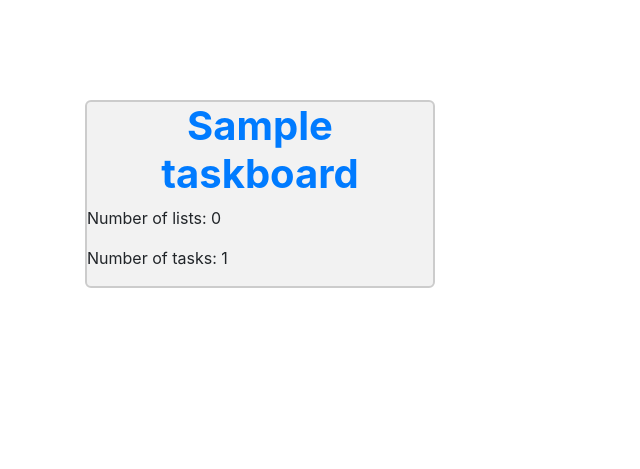
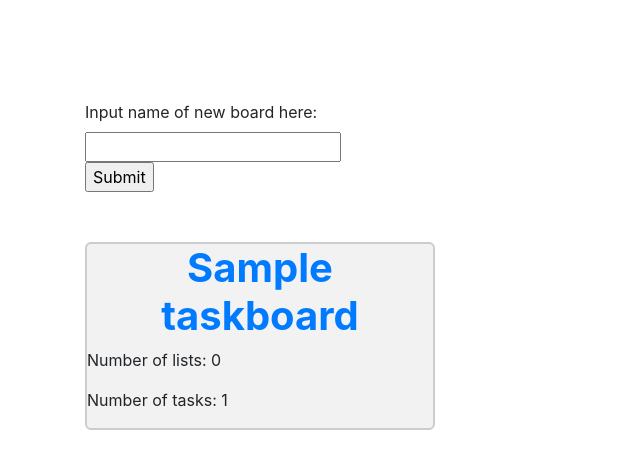
Before and after one commit to AronFreyr/notemaster, a Django app: page /taskmaster/ in a window 1280 px wide. Shown: the top 469 px of the page, without its empty margins (0-640 px from the left). Run offline with Django 3.2, Linux system fonts and the light colour scheme; a user stored in the database is signed in; data comes from the database, SQL or seed files in the repository; tables that the repository leaves empty hold one stand-in row (values such as "Sample post"); parts of the project's set-up code (start-up, migrations or seed data) failed here and were passed over; some libraries are stand-ins or nearby versions.

Commit message:
Fixed a bug when moving a task from no list to a new list. Made it possible to create a board.

```diff
--- a/taskmaster/forms.py
+++ b/taskmaster/forms.py
@@ -3,7 +3,7 @@ from taskmaster.models import Task
 
 class AddBoardForm(forms.Form):
 
-    board_name = forms.CharField(label='Input board name here:')
+    board_name = forms.CharField(label='Input name of new board here:')
 
     class Meta:
         fields = ['board_name']
--- a/taskmaster/static/taskmaster/css/index.css
+++ b/taskmaster/static/taskmaster/css/index.css
@@ -9,3 +9,7 @@
     text-align: center;
     font-weight: bold;
 }
+
+.create-board-container{
+    padding-bottom: 50px;
+}
--- a/taskmaster/templates/taskmaster/index.html
+++ b/taskmaster/templates/taskmaster/index.html
@@ -10,12 +10,20 @@
 {% block content %}
 <div class="container">
     <div class="row">
+        <div class="col-md-3 create-board-container">
+            <form action="{% url 'taskmaster:index'%}" method="post" enctype="multipart/form-data">
+                {% csrf_token %}
+                {{ create_board_form }}
+                <input type="submit" value="Submit">
+            </form>
+        </div>
+    </div>
+    <div class="row">
         {% for board in boards %}
             <div class="col-md-4">
                 {% include 'taskmaster/snippets/board-card-snippet.html' %}
             </div>
-            {% endfor %}
-        </div>
+        {% endfor %}
     </div>
 </div>
 {% endblock content %}
--- a/taskmaster/urls.py
+++ b/taskmaster/urls.py
@@ -5,7 +5,6 @@ from . import views
 app_name = 'taskmaster'
 urlpatterns = [
     path('', views.index, name='index'),
-    path('createboard/', views.create_board, name='create_board'),
     path('displayboard/<int:board_id>/', views.display_board, name='display_board'),
     path('editboard/<int:board_id>/', views.edit_board, name='edit_board'),
     path('displaytask/<int:task_id>/', views.display_task, name='display_task'),
--- a/taskmaster/views.py
+++ b/taskmaster/views.py
@@ -11,21 +11,14 @@ from taskmaster import services
 from notes.forms import AddTagForm
 from notes.services.object_handling import handle_new_tag
 
-@require_safe
 @login_required
 def index(request):
 
     boards = TaskBoard.objects.all()
-    return render(request, 'taskmaster/index.html',
-                  {'boards': boards})
-
-
-@login_required
-def create_board(request):
     if request.method == 'GET':
-        return render(request, 'taskmaster/create-task-board.html',
-                      {'create_board_form': AddBoardForm()}
-        )
+        return render(request, 'taskmaster/index.html',
+                      {'boards': boards,
+                              'create_board_form': AddBoardForm()})
     if request.method == 'POST':
         form = AddBoardForm(request.POST)
         if form.is_valid():
@@ -34,12 +27,14 @@ def create_board(request):
                 new_board = TaskBoard(board_name=board_name, board_created_by=request.user,
                                       board_last_modified_by=request.user)
                 new_board.save()
-                return redirect(reverse('taskmaster:display_board', args=(board_name, )))
+                return redirect(reverse('taskmaster:display_board', args=(new_board.id,)))
             else:
-                #TODO: decide how to handle when name is already taken?
+                # TODO: decide how to handle when name is already taken?
                 pass
 
-    return redirect(reverse('taskmaster:index'))
+        return render(request, 'taskmaster/index.html',
+                      {'boards': boards,
+                              'create_board_form': AddBoardForm()})
 
 
 @login_required
@@ -207,7 +202,7 @@ def edit_task(request, task_id):
             # The new list the task belongs to.
             new_task_list = TaskList.objects.get(list_name=new_list, list_board=task.task_board)
             prev_task = task.previous_task
-            if new_list != old_task_list.list_name:
+            if new_task_list != old_task_list:
                 if prev_task:  # If there exists a previous task (i.e. more than one task exists)
                     next_task = task.next_task
                     if next_task:  # If there exists a next task.
```
Also changed, not shown: taskmaster/templates/taskmaster/create-task-board.html (deleted, +0 -21 lines).
